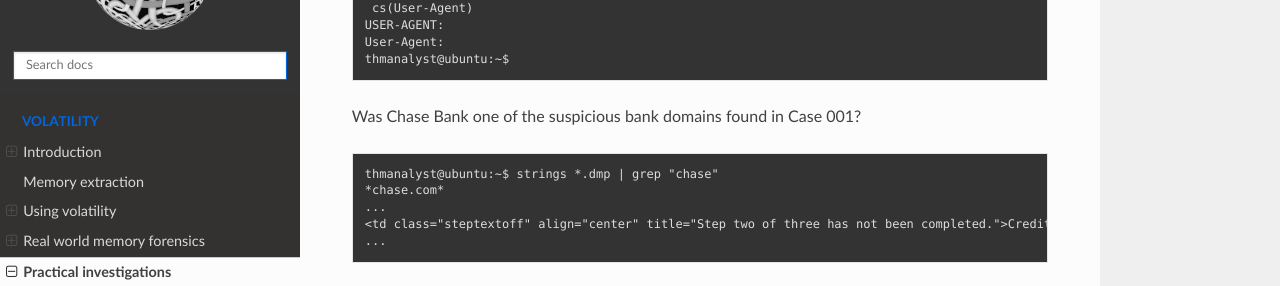
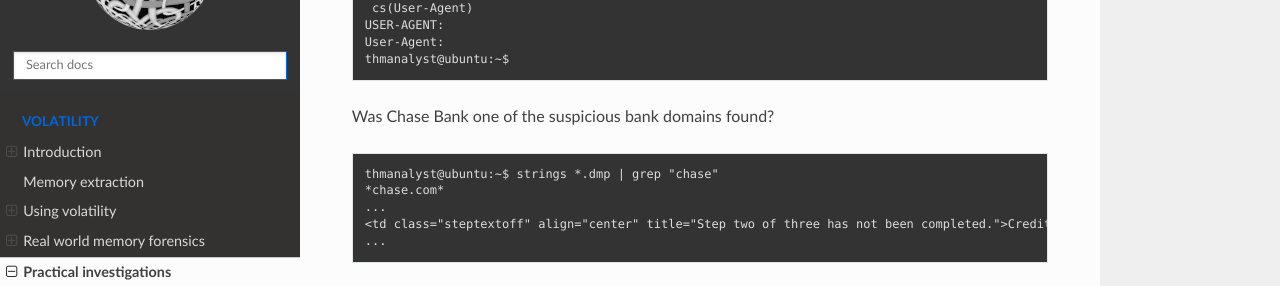
Before and after one commit to tymyrddin/blue-dfir, a Sphinx documentation site: the page built from source/docs/volatility/investigations.md, in a window 1280 px wide and 900 px high, scrolled down 1906 px. Shown: the part 151-437 px from the top of the window. Built offline with Sphinx 7.4.7 and the Read the Docs theme 2.0.0, drawn with Linux system fonts in a browser that asks for light colours.

Commit message:
Volatility added

````diff
--- a/source/docs/volatility/investigations.md
+++ b/source/docs/volatility/investigations.md
@@ -107,7 +107,7 @@
 thmanalyst@ubuntu:~$
 ```
 
-Was Chase Bank one of the suspicious bank domains found in Case 001?
+Was Chase Bank one of the suspicious bank domains found?
 
 ```text
 thmanalyst@ubuntu:~$ strings *.dmp | grep "chase"
````
